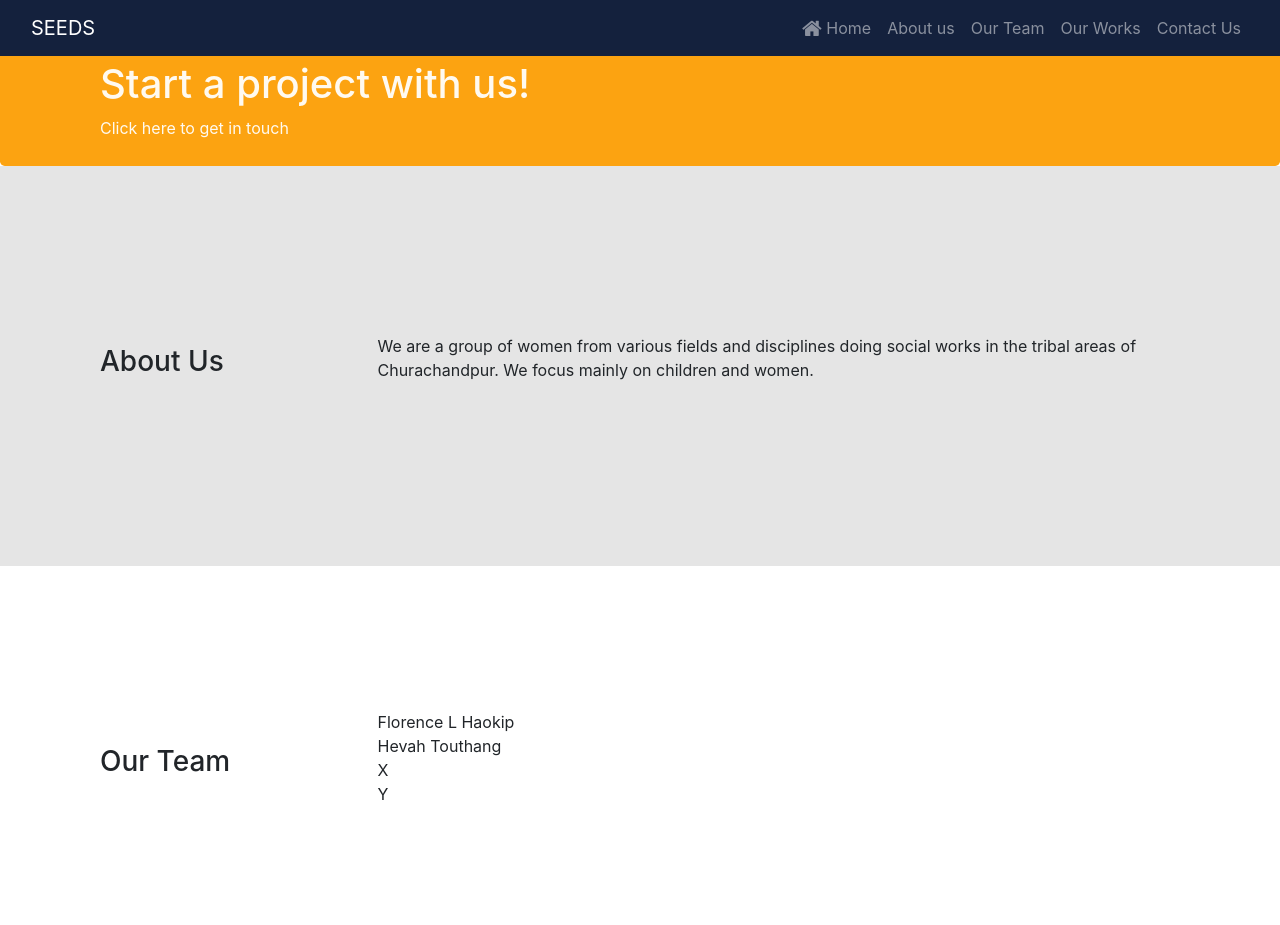
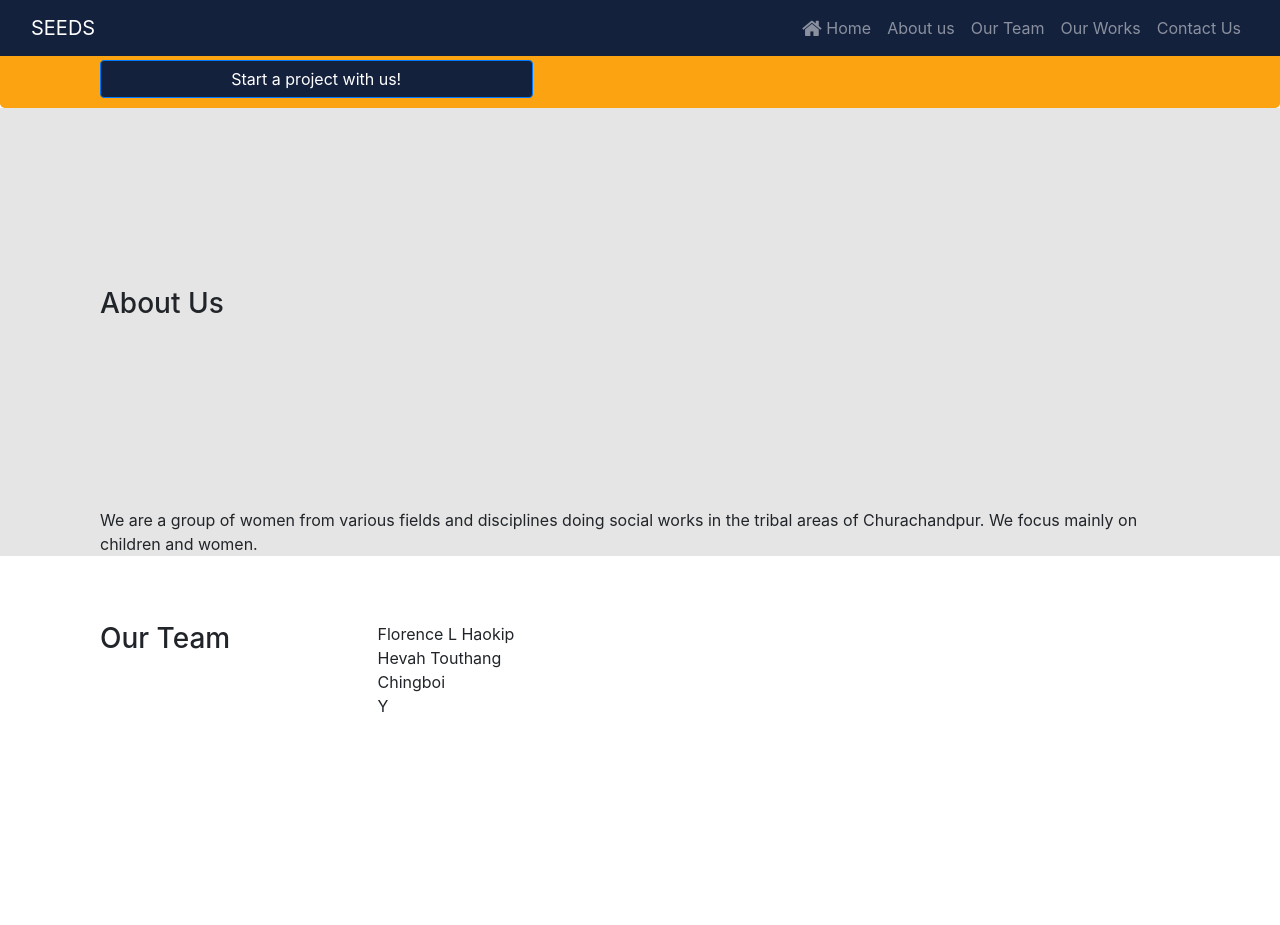
Before and after one commit to keimajohn/seeds, a website: page index.html in a window 1280 px wide. Shown: the top 925 px of the page. Drawn offline with nearby package versions, Linux system fonts and the light colour scheme.

Commit message:
ABout us bugged not fixed

```diff
--- a/css/styles.css
+++ b/css/styles.css
@@ -1,4 +1,8 @@
 .navbar-dark {
+  background-color: #14213d;
+}
+
+.btn-primary {
   background-color: #14213d;
 }
 
--- a/index.html
+++ b/index.html
@@ -38,24 +38,22 @@
     <!-- HEADER -->
     <header class="jumbotron">
       <div class="container">
-        <div class="row row-header">
-          <div class="col-12 col-sm-6">
-            <h1>Start a project with us!</h1>
-            <p>Click here to get in touch</p>
-          </div>
-          <div class="col-12 col-sm">
-
+        <div class="row row-header justify-content-left">
+          <div class="col-12 col-sm-5">
+            <a href="#contact" class="btn btn-primary btn-block" role="button">Start a project with us!</a>
           </div>
         </div>
       </div>
     </header>
 
     <!-- WHO WE ARE -->
+    <div>
       <section id="about" class="bg-grey">
         <div class="container">
           <div class="row row-content align-items-center">
             <div class="col-12 col-sm-4 order-sm-first col-md-3">
               <h3>About Us</h3>
+            </div>
           </div>
           <div class="col col-sm order-sm-last col-md">
             <p>We are a group of women from various fields and disciplines doing social
@@ -63,13 +61,12 @@
             women.</p>
           </div>
         </div>
-      </div>
       </section>
 
       <!-- Our Team -->
       <section id="team">
         <div class="container">
-          <div class="row row-content align-items-center">
+          <div class="row row-content">
             <div class="col-12 col-sm-4 order-sm-first col-md-3">
               <h3>Our Team</h3>
             </div>
@@ -77,7 +74,7 @@
               <ul class="list-unstyled">
                   <li>Florence L Haokip</li>
                   <li>Hevah Touthang</li>
-                  <li>X</li>
+                  <li>Chingboi</li>
                   <li>Y</li>
               </ul>
             </div>
```
Lines whose indentation alone changed are shown as unchanged.
